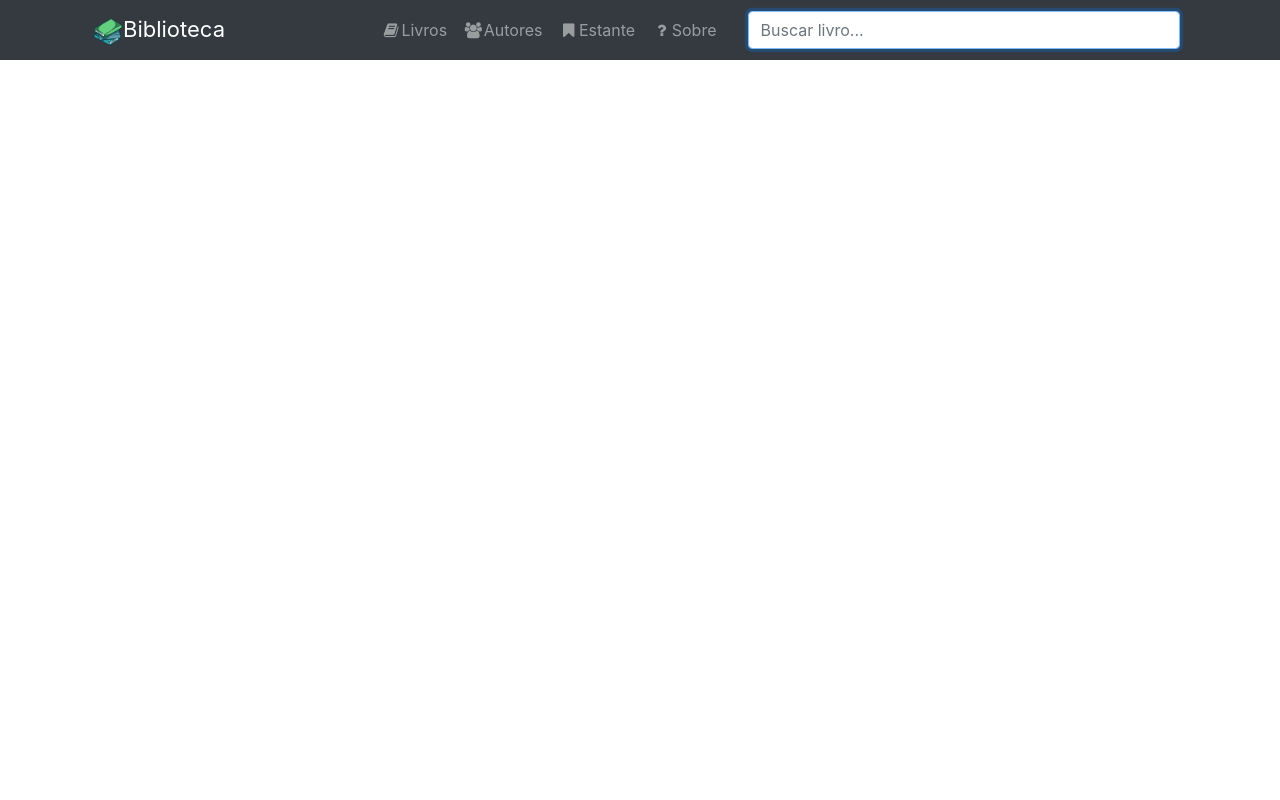
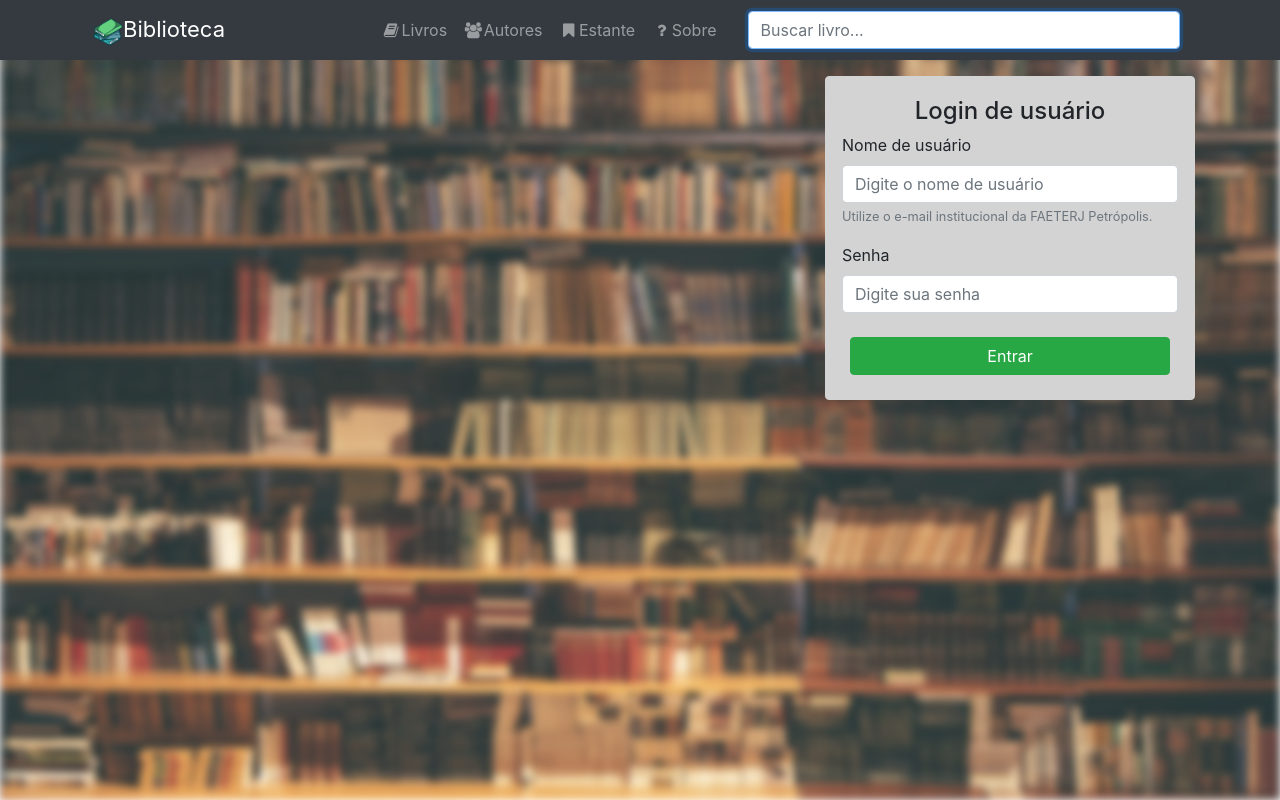
Before and after one commit to brunoleocoelho/tcc-web-interface, a React (Create React App) app: page /login in a window 1280 px wide. Built offline with nearby package versions, Linux system fonts and the light colour scheme.

Commit message:
Developed initial login page with username and password, and form builder component

```diff
--- a/src/app/MainRouter.js
+++ b/src/app/MainRouter.js
@@ -1,6 +1,7 @@
 import React from 'react'
-import { Route } from 'react-router-dom'
+import { Route, Redirect, Switch } from 'react-router-dom'
 
+import { getUser } from '../services/AuthenticationService'
 import {
     HomePage,
     AboutPage,
@@ -11,11 +12,17 @@ import {
  * Componente responsável por definir as rotas principais da aplicação
  */
 function MainRouter() {
+    const usrLogged = getUser()
+    console.log("MainRouter usrLogged", usrLogged)
     return (
-        <React.Fragment>
-            <Route exact path="/" component={HomePage} />
-            <Route path="/sobre" component={AboutPage} />
-        </React.Fragment>
+        <Switch>
+            {(usrLogged === null) && <LoginPage /> }
+
+            <Route exact path="/home" component={props => HomePage(props)} />
+            <Route path="/sobre" component={props => AboutPage(props)} />
+
+            <Route exact path="/" render={props => <Redirect to="/home" {...props} />} />
+        </Switch>
     )
 }
 
--- /dev/null
+++ b/src/components/FormBuilder/index.js
@@ -0,0 +1,159 @@
+import React, { useState } from 'react'
+import { Container, Form, Button, Row } from 'react-bootstrap'
+
+// tipos de campos e componentes aceitos
+const fieldTypes = [
+    'text',
+    'password',
+    'checkbox',
+    'button'
+]
+
+// auxiliar para action do form
+let onSubmitAction = null
+
+/**
+ * Monta um formulário através de um array
+ * de objetos contento propriedades dos campos
+ */
+function FormBuilder({ formProps }) {
+    const { title, classes, validate, fields, actions, ...rest } = formProps
+
+    const [validated, setValidated] = useState(false);
+
+    /** manusei */
+    const handleSubmit = (event) => {
+        const form = event.currentTarget;
+        const isFormValid = form.checkValidity()
+        console.log('=== handleSubmit', {isFormValid, event})
+
+        event.preventDefault();
+        if (isFormValid === false) {
+            event.stopPropagation();
+        }
+
+        setValidated(true);
+        return isFormValid
+    };
+
+    // Action para submit do form
+    const formSubmitAction = (e) => onSubmitAction(e)
+
+    return (
+        <Form
+            noValidate
+            className={classes && classes}
+            validated={validated}
+            onSubmit={formSubmitAction}
+            {...rest}
+        >
+            { title && <Form.Text className="h4 text-center">{ title }</Form.Text> }
+
+            { fields && fields.map( field => {
+                if (!fieldTypes.includes(field.type)) return null
+
+                const fieldKey = `field-${field.type}-${field.id}`
+                switch (field.type) {
+                    case 'text':
+                    case 'password':
+                        return <TextInputForm key={fieldKey} {...field} />
+
+                    case 'checkbox':
+                        return <CheckboxForm key={fieldKey} {...field} />
+
+                    default:
+                        return null
+                }
+            }) }
+
+            { actions && (
+                <ButtonGroupForm>
+                    { actions.map( (act, idx) => {
+                        const keyBtn = `btnform-${idx}`
+
+                        if (act.type && act.type === 'submit') {
+                            onSubmitAction = (e) => {
+                                const isValid = handleSubmit(e)
+                                const action = JSON.parse(JSON.stringify(act.onClick))
+                                if (isValid && action) action(e)
+                            }
+                        }
+
+                        return <ButtonForm key={keyBtn} {...act}/>
+                    }) }
+                </ButtonGroupForm>
+            ) }
+        </Form>
+    )
+}
+
+function ButtonGroupForm({ children }) {
+    return (
+        <Container className="m-0 p-2 justify-content-center">
+            { children }
+        </Container>
+    )
+}
+
+function ButtonForm({ type, label, style, block, onClick, ...rest }) {
+    return (
+        <Button
+            variant={style ? style : 'primary'}
+            type={type}
+            block={block || false}
+            onClick={onClick && onClick}
+            {...rest}
+        >
+            { label }
+        </Button>
+    )
+}
+
+function TextInputForm({ id, label, placeholder, type, description, onChange, feedback, ...rest }) {
+    return (
+        <Form.Group controlId={id}>
+            { label &&
+                <Form.Label>{ label }</Form.Label>
+            }
+
+            <Form.Control
+                type={ type }
+                placeholder={ placeholder ? placeholder : '' }
+                onChange={ onChange && onChange }
+                {...rest}
+            />
+
+            { feedback && Object.keys(feedback).map( keyVal => {
+                return (
+                    <Form.Control.Feedback key={`fbk-${id}-${keyVal}`} type={keyVal}>
+                        <small>{ feedback[keyVal] }</small>
+                    </Form.Control.Feedback>
+                )
+            }) }
+
+            { description &&
+                <Form.Text className="text-muted">
+                    { description }
+                </Form.Text>
+            }
+        </Form.Group>
+    )
+}
+
+function CheckboxForm({ id, label, value, onChange, isChecked, ...rest }) {
+    return (
+        <Form.Group controlId={id}>
+            <Form.Check
+                type="checkbox"
+                id={'checkbox-id-'+id}
+                label={label}
+                value={value}
+                onChange={onChange && onChange}
+                checked={isChecked}
+                {...rest}
+            />
+        </Form.Group>
+    )
+}
+
+export default FormBuilder
--- /dev/null
+++ b/src/components/Header/Header.css
@@ -0,0 +1,4 @@
+
+/* .search-input-col {
+    transition: visibility 1s !important;
+} */
--- a/src/pages/Login.js
+++ b/src/pages/Login.js
@@ -1,36 +1,104 @@
-import React from 'react'
-import { Container, Form, Button } from 'react-bootstrap'
+import React, { useState } from 'react'
+import { Container } from 'react-bootstrap'
+
+import FormBuilder from '../components/FormBuilder'
+import AlertCustom from '../components/AlertCustom'
+import { setAuthUser, validateUser } from '../services/AuthenticationService'
 
 /**
  * Tela para login dos usuários estudante e profissional de biblioteca
  */
 function Login() {
+
+    const [userName, setUserName] = useState('')
+    const [pwd, setPwd] = useState('')
+
+    /** Envia os dados de login */
+    const doLogin = () => {
+        if (userName.length === 0 && pwd.length === 0) return
+
+        const userValid = validateUser(userName)
+        console.log('+++ validateUser', {userValid, userName, pwd})
+
+        if (!userValid) {
+            AlertCustom.show(true, 'Usuário e senha inválidos!', 'danger')
+            return
+        }
+
+        setAuthUser(userValid)
+        window.history.pushState(null, null, '/')
+    }
+
+    // Objeto com propriedades do formulário de login
+    const formProps = {
+        title: 'Login de usuário',
+        classes: 'p-3 col-md-6 col-lg-4 mx-auto mx-lg-0 ml-lg-auto',
+        style: {
+            border: '1px solid lightgrey',
+            borderRadius: 4,
+            backgroundColor: 'lightgrey'
+        },
+        fields: [
+            {
+                id: 'userName',
+                label: 'Nome de usuário',
+                placeholder: 'Digite o nome de usuário',
+                description: 'Utilize o e-mail institucional da FAETERJ Petrópolis.',
+                type: 'text',
+                value: userName,
+                required: true,
+                feedback: { invalid: 'Nome de usuário obrigatório.' },
+                onChange: e => setUserName(e.target.value)
+            },
+            {
+                id: 'pwd',
+                label: 'Senha',
+                placeholder: 'Digite sua senha',
+                description: '',
+                type: 'password',
+                value: pwd,
+                required: true,
+                feedback:{ invalid: 'Senha obrigatória.' },
+                onChange: e => setPwd(e.target.value)
+            }
+        ],
+        actions: [
+            {
+                type: 'submit',
+                label: 'Entrar',
+                style: 'success',
+                block: true,
+                onClick: doLogin
+            }
+        ]
+    }
+
     return (
-        <Container>
-            <Form>
-                <Form.Group controlId="formBasicEmail">
-                    <Form.Label>E-mail</Form.Label>
-                    <Form.Control type="email" placeholder="Enter email" />
-                    <Form.Text className="text-muted">
-                       Utilize o e-mail institucional da FAETERJ Petrópolis.
-                    </Form.Text>
-                </Form.Group>
+        <Container className="py-3">
+            <div style={styles.bgStyle}></div>
+            <FormBuilder formProps={formProps} />
 
-                <Form.Group controlId="formBasicPassword">
-                    <Form.Label>Senha</Form.Label>
-                    <Form.Control type="password" placeholder="Password" />
-                </Form.Group>
-
-                <Form.Group controlId="formBasicCheckbox">
-                    <Form.Check type="checkbox" label="Check me out" />
-                </Form.Group>
-
-                <Button variant="primary" type="submit">
-                    Entrar
-                </Button>
-            </Form>
+            {/* <AlertCustom isShow={alertShow} message={erroMsg} type="danger" /> */}
         </Container>
     )
 }
 
+// ESTILOS
+const bgImg = require('../assets/img/library.jpg')
+const styles = {
+    bgStyle: {
+        top: 0,
+        bottom: 0,
+        left: 0,
+        right: 0,
+        content: "",
+        position: 'absolute',
+        backgroundImage: `url(${bgImg})`,
+        backgroundSize: 'cover',
+        backgroundAttachment: 'fixed',
+        opacity: 0.9,
+        filter: 'blur(4px)'
+    }
+}
+
 export default Login
```
